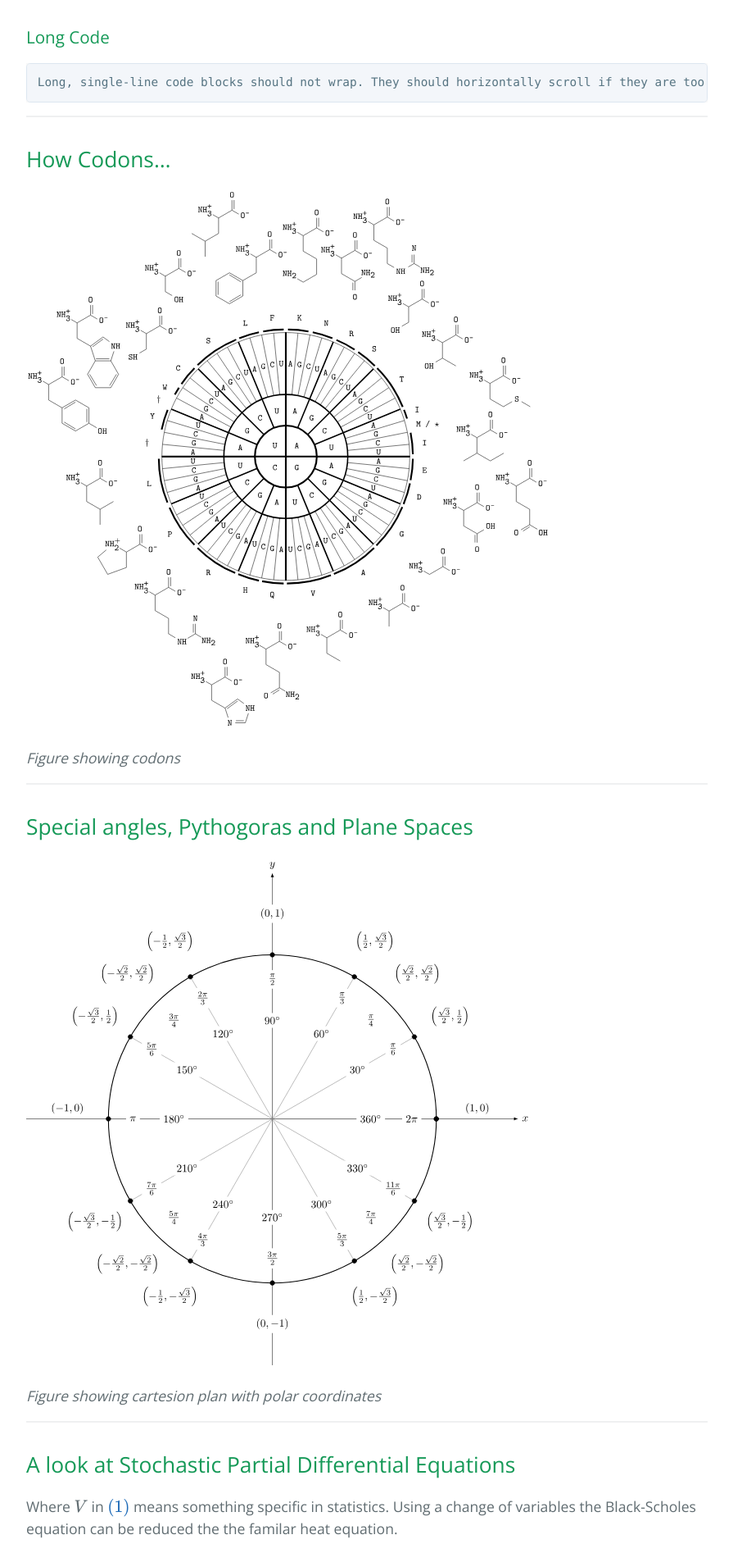
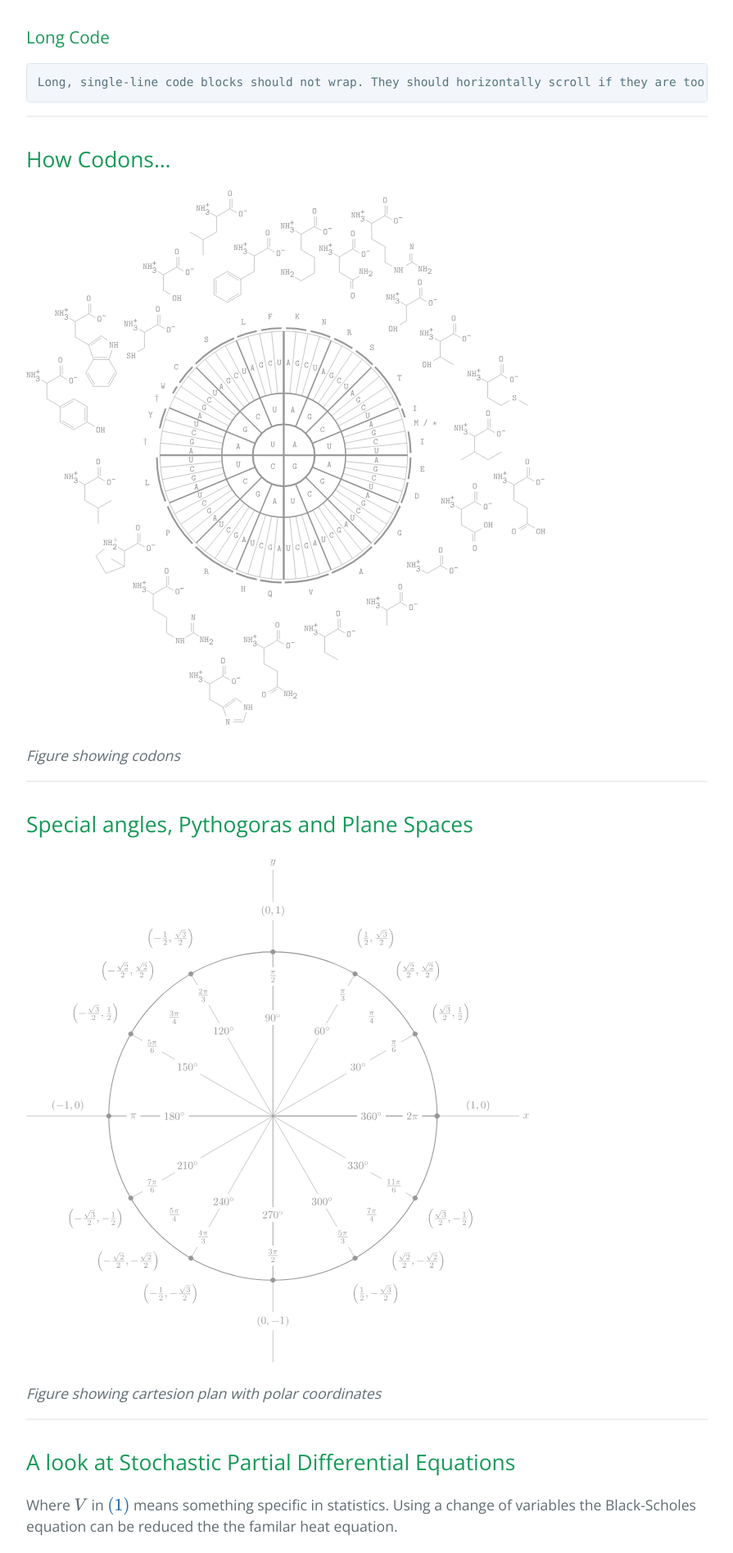
Before and after one commit to HelloBeastie/HelloBeastie.github.io, a Jekyll site: the page built from cool-stuff.md, in a window 1280 px wide. Shown: the part 880-2774 px from the top of the page at 82% size, without its empty margins (192-1087 px from the left). Built offline with Jekyll 4.4.1, drawn with Linux system fonts in a browser that asks for light colours; formulas are drawn with MathJax 3; our own code applies the rules of GitHub Pages for plain Markdown files.

Commit message:
svg graphics are gray

```diff
--- a/cool-stuff.md
+++ b/cool-stuff.md
@@ -31,14 +31,14 @@ Long, single-line code blocks should not wrap. They should horizontally scroll i
 * * *
 ## [](#How Codons...)How Codons...
 
-![](https://cdn.rawgit.com/HelloBeastie/HelloBeastie.github.io/master/_includes/Bio.svg)
+![](https://cdn.rawgit.com/HelloBeastie/HelloBeastie.github.io/master/_includes/bio.svg)
 
 *Figure showing codons*
 
 * * *
 ## [](#Special angles, Pythogoras and Plane Spaces)Special angles, Pythogoras and Plane Spaces
 
-![](https://cdn.rawgit.com/HelloBeastie/HelloBeastie.github.io/master/_includes/Maths.svg)
+![](https://cdn.rawgit.com/HelloBeastie/HelloBeastie.github.io/master/_includes/maths.svg)
 
 *Figure showing cartesion plan with polar coordinates*
 
```
Also changed, not shown: _includes/Bio.svg (deleted), _includes/Maths.svg (deleted), _includes/bio.svg (added), _includes/facebook.svg (deleted), _includes/github.svg (deleted), _includes/instagram.svg (deleted), _includes/maths.svg (added), _includes/twitter.svg (deleted), 1 other file.
